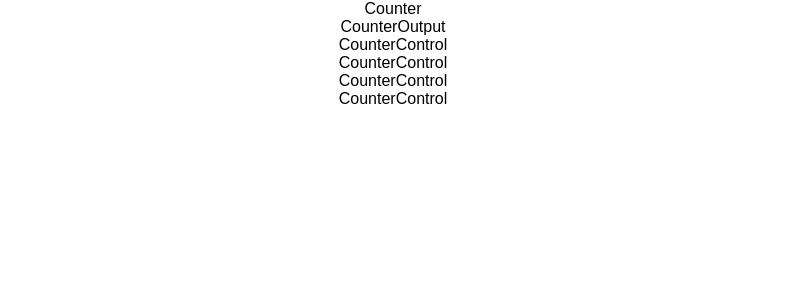
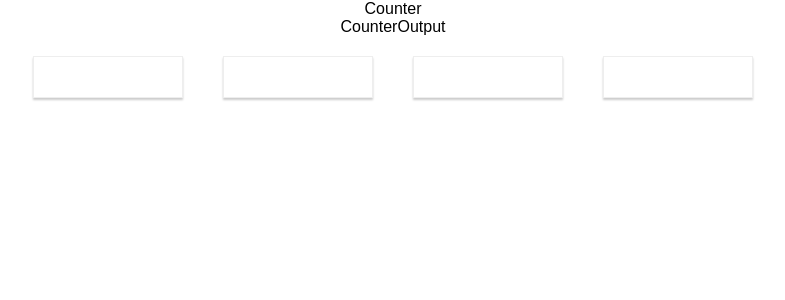
Before and after one commit to alonsogchparra/react-complete-guide, a React (Create React App) app in the folder redux_counter/: page / in a window 1280 px wide. Shown: the top 300 px of the page, without its empty margins (247-1032 px from the left). Built offline with nearby package versions, Linux system fonts and the light colour scheme.

Commit message:
Adding class style and label props

```diff
--- a/redux_counter/src/components/CounterControl/CounterControl.js
+++ b/redux_counter/src/components/CounterControl/CounterControl.js
@@ -3,8 +3,8 @@ import React from 'react';
 import './CounterControl.css';
 
 const counterControl = (props) => (
-  <div>
-    CounterControl
+  <div className="CounterControl">
+    {props.label}
   </div>
 );
 
```
